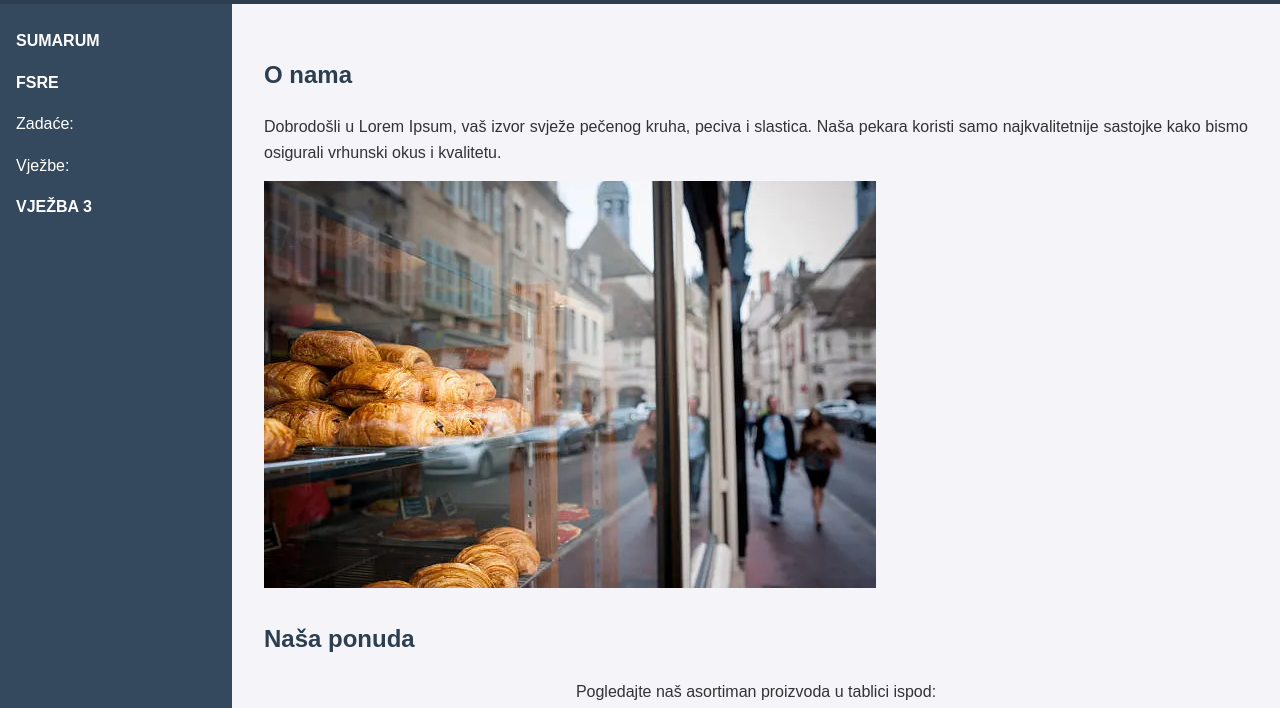
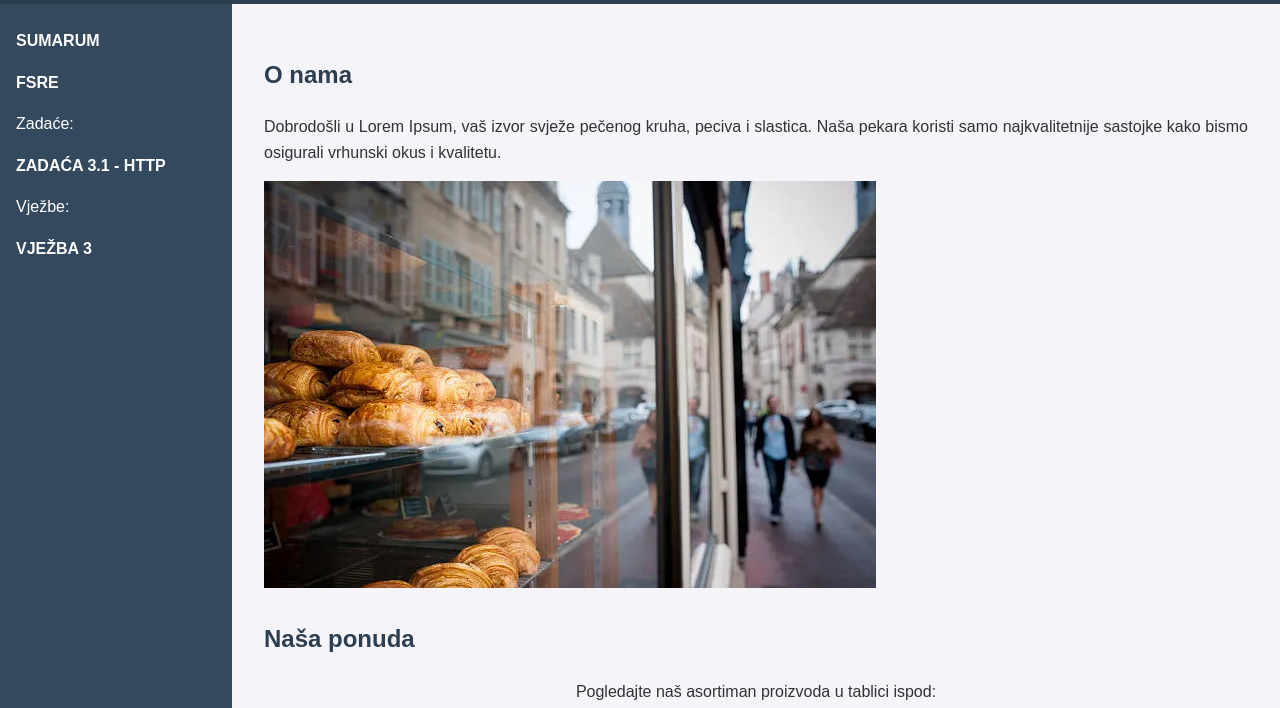
Before and after one commit to josiplaninic/FSRE-zadaca-RWA, a plain HTML site: page index.html in a window 1280 px wide. Shown: the part 92-800 px from the top of the page. Drawn offline with Linux system fonts and the light colour scheme.

Commit message:
added assignment - ZADAĆA 3.1 - HTTP

```diff
--- a/index.html
+++ b/index.html
@@ -21,6 +21,7 @@
                 <li><a href="https://eucenje.sum.ba/moodle/">SUMARUM</a></li>
                 <li><a href="https://fsre.sum.ba/">FSRE</a></li>
                 <li style="color: white;">Zadaće:</li>
+                <li><a href="https://drive.google.com/file/d/1jW06sUqCG7lPxp0A1ePyGRHudqlEniEk/view?usp=sharing">ZADAĆA 3.1 - HTTP</a></li>
                 <li style="color: white;">Vježbe:</li>
                 <li><a href="https://drive.google.com/file/d/100RrKbcWLo5Z7PYl0MhGngaVolLa_07r/view?usp=sharing">VJEŽBA 3</a></li>
             </ul>
```
Also changed, not shown: vjezbe/VJEZBA3.txt (deleted).
